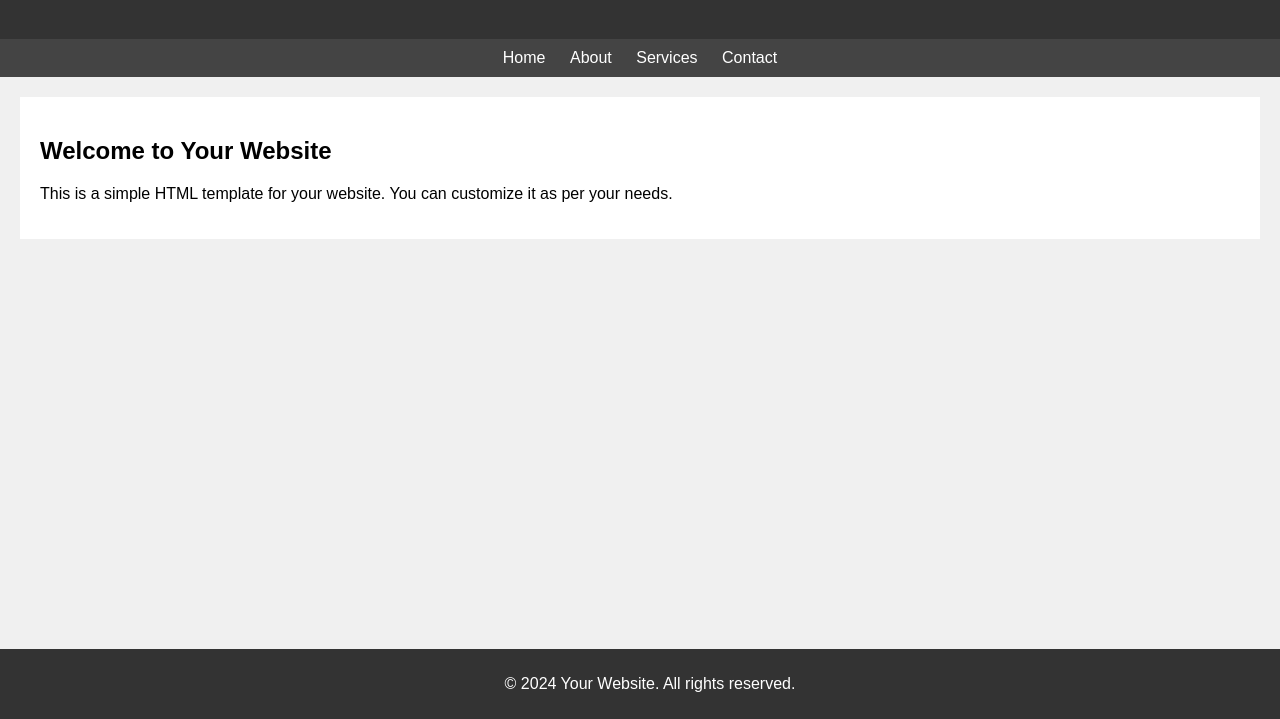
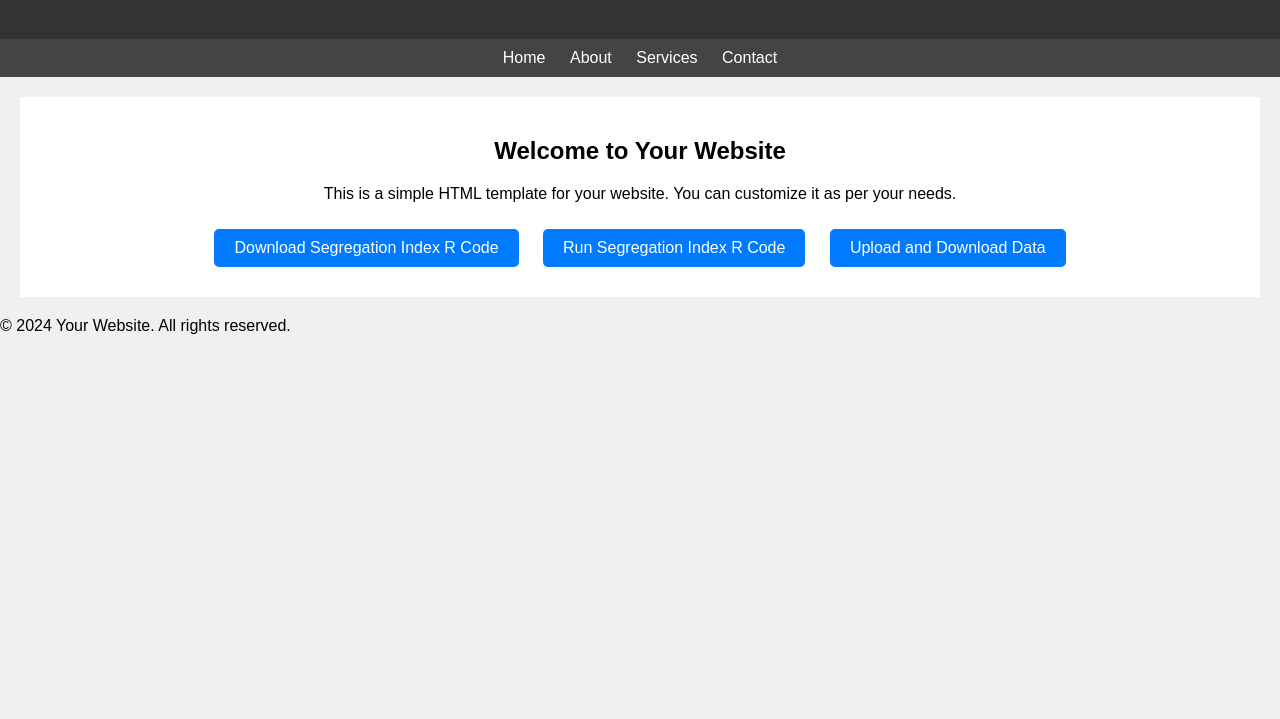
Before and after one commit to Uilvim/Test_Environment, a plain HTML site: page index.html in a window 1280 px wide. Shown: the part 81-800 px from the top of the page. Drawn offline with Linux system fonts and the light colour scheme.

Commit message:
Update index.html

```diff
--- a/index.html
+++ b/index.html
@@ -35,15 +35,20 @@
             padding: 20px;
             margin: 20px;
             background-color: #fff;
+            text-align: center;
         }
-        footer {
-            background-color: #333;
+        button {
+            padding: 10px 20px;
+            margin: 10px;
+            font-size: 16px;
+            cursor: pointer;
+            background-color: #007bff;
             color: #fff;
-            padding: 10px;
-            text-align: center;
-            position: fixed;
-            bottom: 0;
-            width: 100%;
+            border: none;
+            border-radius: 5px;
+        }
+        button:hover {
+            background-color: #0056b3;
         }
     </style>
 </head>
@@ -60,9 +65,29 @@
     <section>
         <h2>Welcome to Your Website</h2>
         <p>This is a simple HTML template for your website. You can customize it as per your needs.</p>
+        <button onclick="downloadRCode()">Download Segregation Index R Code</button>
+        <button onclick="runRCode()">Run Segregation Index R Code</button>
+        <button onclick="uploadData()">Upload and Download Data</button>
     </section>
     <footer>
         <p>&copy; 2024 Your Website. All rights reserved.</p>
     </footer>
+
+    <script>
+        function downloadRCode() {
+            // Add your download code here
+            alert("Downloading Segregation Index R Code...");
+        }
+
+        function runRCode() {
+            // Add your R code execution code here
+            alert("Running Segregation Index R Code...");
+        }
+
+        function uploadData() {
+            // Add your data upload/download code here
+            alert("Uploading and Downloading Data...");
+        }
+    </script>
 </body>
 </html>
```
